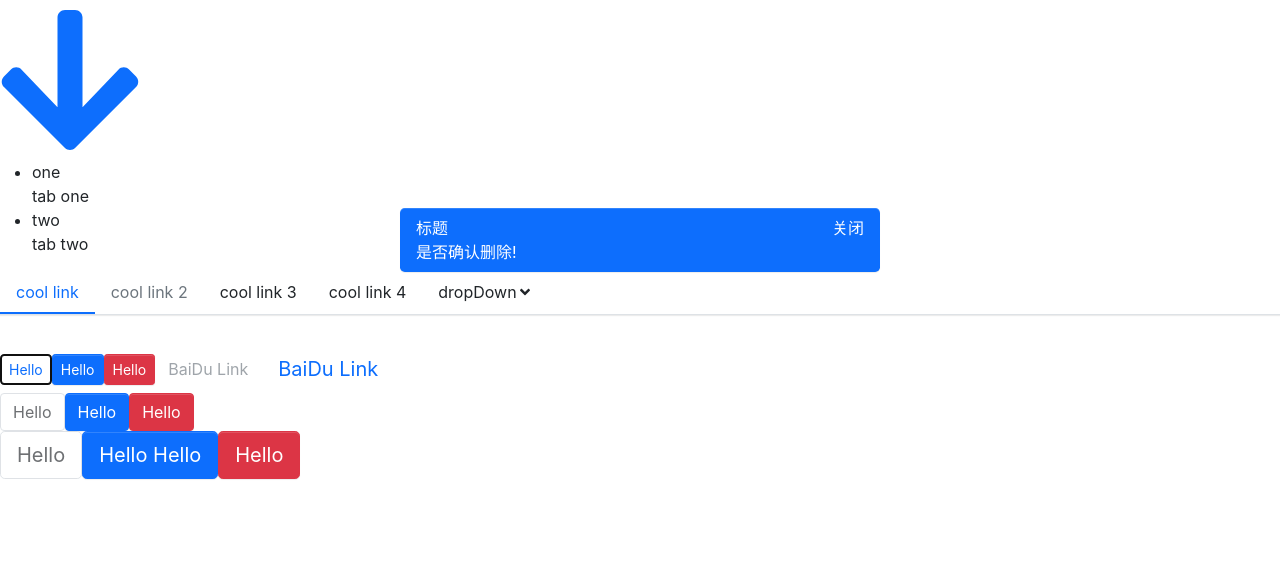
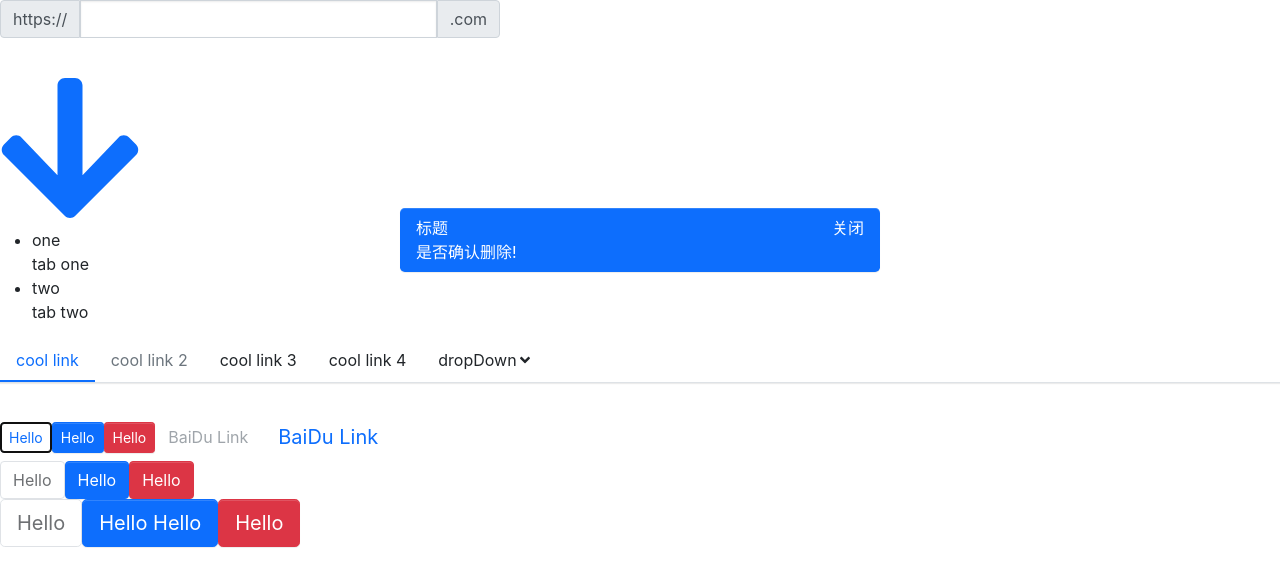
Before and after one commit to boom-sakalaka/stepup, a React (Create React App) app: page / in a window 1280 px wide. Shown: the top 586 px of the page. Built offline with nearby package versions, Linux system fonts and the light colour scheme.

Commit message:
添加input组件

```diff
--- a/src/App.tsx
+++ b/src/App.tsx
@@ -9,6 +9,7 @@
 import Tabs from './components/Tabs/tabs'
 import TabItem  from './components/Tabs/tabItem'
 import Icon from './components/Icon/icon'
+import Input from './components/Input/input'
 
 library.add(fas)
 
@@ -17,6 +18,8 @@
   return (
     <div className="App">
       <header className="App-header">
+
+      <Input size='sm' style={{width: 500}}  prepend="https://" append=".com"/>
 
       <Icon icon="arrow-down" theme='primary' size='10x'/>
 
--- /dev/null
+++ b/src/components/Input/_style.scss
@@ -0,0 +1,103 @@
+.stepup-input-wrapper {
+  display: flex;
+  width: 100%;
+  margin-bottom: 30px;
+  position: relative;
+  .icon-wrapper {
+    position: absolute;
+    height: 100%;
+    width: 35px;
+    justify-content: center;
+    color: $input-color;
+    right: 0;
+    top: 0;
+    display: flex;
+    align-items: center;
+    svg {
+      color: $input-placeholder-color;
+    }
+  }
+}
+.icon-wrapper+.stepup-input-inner {
+  padding-right: 35px;
+}
+.stepup-input-inner {
+  width: 100%;
+  padding: $input-padding-y $input-padding-x;
+  font-family: $input-font-family;
+  font-size: $input-font-size;
+  font-weight: $input-font-weight;
+  line-height: $input-line-height;
+  color: $input-color;
+  background-color: $input-bg;
+  background-clip: padding-box;
+  border: $input-border-width solid $input-border-color;
+
+  // Note: This has no effect on <select>s in some browsers, due to the limited stylability of `<select>`s in CSS.
+  border-radius: $input-border-radius;
+
+  box-shadow: $input-box-shadow;
+  transition: $input-transition;
+
+  &:focus {
+    color: $input-focus-color;
+    background-color: $input-focus-bg;
+    border-color: $input-focus-border-color;
+    outline: 0;
+    box-shadow: $input-focus-box-shadow;
+    // Avoid using mixin so we can pass custom focus shadow properly
+  }
+  &::placeholder {
+    color: $input-placeholder-color;
+    // Override Firefox's unusual default opacity; see https://github.com/twbs/bootstrap/pull/11526.
+    opacity: 1;
+  }
+  &:disabled,
+  &[readonly] {
+    background-color: $input-disabled-bg;
+    border-color: $input-disabled-border-color;
+    // iOS fix for unreadable disabled content; see https://github.com/twbs/bootstrap/issues/11655.
+    opacity: 1;
+  }
+}
+.stepup-input-group-prepend,
+.stepup-input-group-append {
+  display: flex;
+  align-items: center;
+  padding: $input-padding-y $input-padding-x;
+  margin-bottom: 0; // Allow use of <label> elements by overriding our default margin-bottom
+  font-size: $input-font-size; // Match inputs
+  font-weight: $font-weight-normal;
+  line-height: $input-line-height;
+  color: $input-group-addon-color;
+  text-align: center;
+  white-space: nowrap;
+  background-color: $input-group-addon-bg;
+  border: $input-border-width solid $input-group-addon-border-color;
+  border-radius: $input-border-radius;
+}
+.stepup-input-group-append + .btn {
+  padding: 0;
+  border: 0;
+}
+.input-group > .stepup-input-group-prepend,
+.input-group.input-group-append > .stepup-input-inner {
+  @include border-right-radius(0);
+}
+
+.input-group > .stepup-input-group-append,
+.input-group.input-group-prepend > .stepup-input-inner {
+  @include border-left-radius(0);
+}
+
+.input-size-sm .stepup-input-inner {
+  padding: $input-padding-y-sm $input-padding-x-sm;
+  font-size: $input-font-size-sm;
+  border-radius: $input-border-radius-sm;
+}
+
+.input-size-lg .stepup-input-inner {
+  padding: $input-padding-y-lg $input-padding-x-lg;
+  font-size: $input-font-size-lg;
+  border-radius: $input-border-radius-lg;
+}
--- /dev/null
+++ b/src/components/Input/input.tsx
@@ -0,0 +1,55 @@
+import React, { ReactElement, InputHTMLAttributes,ChangeEvent} from 'react'
+import { IconProp } from '@fortawesome/fontawesome-svg-core'
+import classNames from 'classnames'
+import Icon from '../Icon/icon'
+type InputSize = 'lg' | 'sm'
+export interface InputProps extends Omit<InputHTMLAttributes<HTMLElement>, 'size'>{
+  disabled?: boolean;
+  size?: InputSize;
+  icon?: IconProp;
+  prepend?: string | ReactElement;
+  append?: string | ReactElement;
+  onChange? : (e: ChangeEvent<HTMLInputElement>) => void;
+}
+
+export const Input: React.FC<InputProps> = (props) => {
+    const {
+      disabled,
+      size,
+      icon,
+      prepend,
+      append,
+      style,
+      ...restProps
+    } = props
+    const cnames = classNames('stepup-input-wrapper',{
+      [`input-size-${size}`]: size,
+      'is-disabled': disabled,
+      'input-group': prepend || append,
+      'input-group-append': !!append,
+      'input-group-prepend': !!prepend,
+    })
+    const fixControlledValue = (value: any) => {
+      if (typeof value === 'undefined' || value === null) {
+        return ''
+      }
+      return value
+    }
+    if('value' in props) {
+      delete restProps.defaultValue
+      restProps.value = fixControlledValue(props.value)
+    }
+    return (
+      <div className={cnames} style={style}>
+      {prepend && <div className="stepup-input-group-prepend">{prepend}</div>}
+      {icon && <div className="icon-wrapper"><Icon icon={icon} title={`title-${icon}`}/></div>}
+      <input
+        className="stepup-input-inner"
+        disabled={disabled}
+        {...restProps}
+      />
+      {append && <div className="stepup-input-group-append">{append}</div>}
+    </div>
+    )
+}
+export default Input;
--- a/src/styles/_mixin.scss
+++ b/src/styles/_mixin.scss
@@ -66,3 +66,12 @@
     transform-origin: $origin;
   }
 }
+@mixin border-right-radius($raduis) {
+  border-top-right-radius: $raduis;
+  border-bottom-right-radius: $raduis;
+}
+
+@mixin border-left-radius($raduis) {
+  border-top-left-radius: $raduis;
+  border-bottom-left-radius: $raduis;
+}
--- a/src/styles/index.scss
+++ b/src/styles/index.scss
@@ -22,4 +22,8 @@
 
 // animation
 
-@import 'animation'
+@import 'animation';
+
+// imput
+
+@import '../components/Input/style';
```
Also changed, not shown: 1 other file (tests, documents, lock files or other folders).
